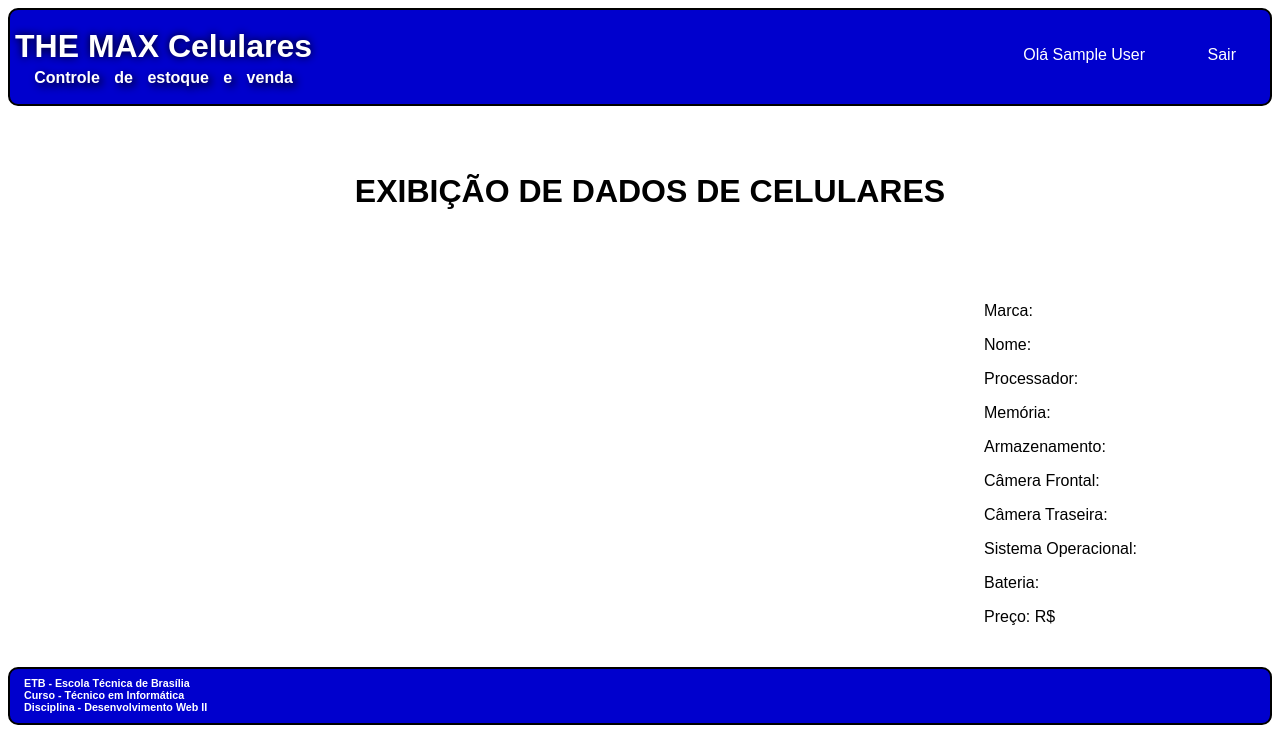
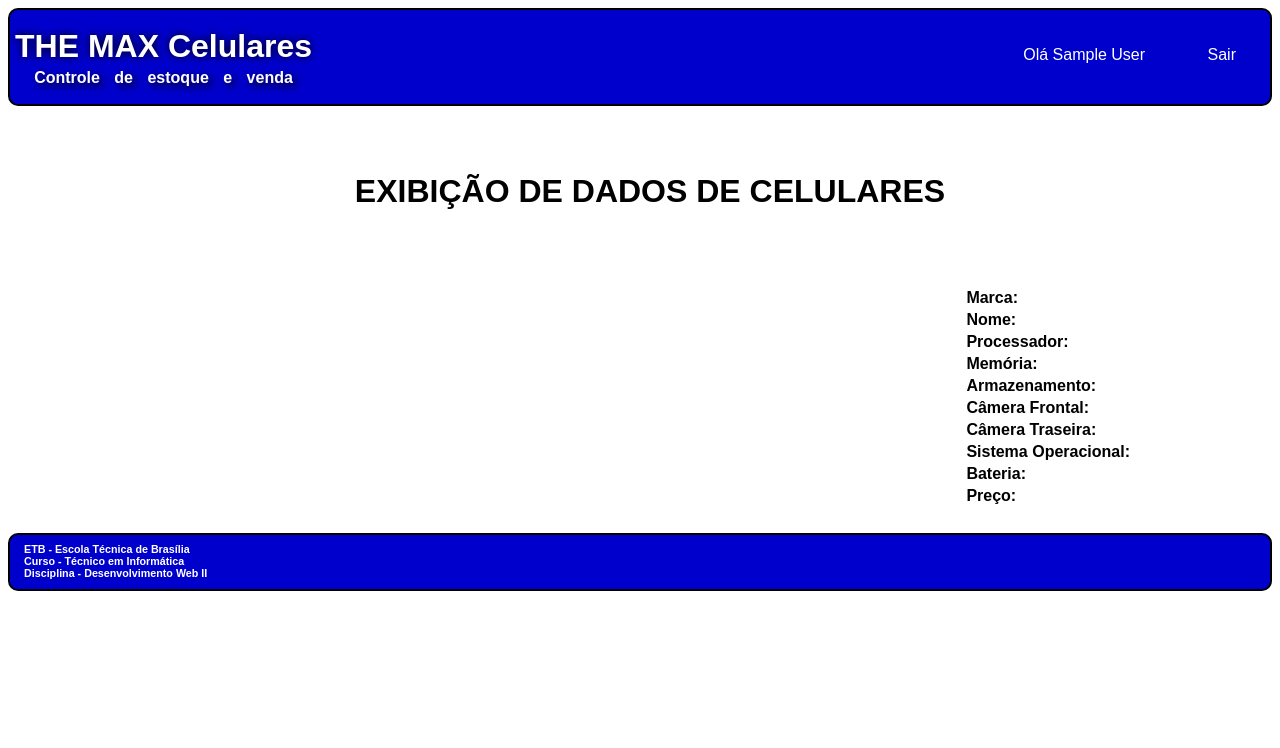
Before and after one commit to DaNzxx1/web, a PHP site: page /exibe_cel.php?codigo=1 in a window 1280 px wide. Shown: the top 748 px of the page. Run offline with PHP 8.4, Linux system fonts and the light colour scheme; the visitor is signed in with stand-in values (Sample User, id 1); data that the repository does not hold is empty.

Commit message:
Exibição de celulares
mudada para o padrão igual da exibe_fun feita pelo danilo

```diff
--- a/exibe_cel.php
+++ b/exibe_cel.php
@@ -6,7 +6,7 @@
     <head>
         <meta charset="utf-8" />
         <meta http-equiv="X-UA-Compatible" content="IE=edge">
-        <title>Home</title>
+        <title>Exibição do Celular</title>
         <meta name="viewport" content="width=device-width, initial-scale=1">
         <link rel="stylesheet" type="text/css" href="css/layout.css">
 		<link rel="stylesheet" type="text/css" href="css/menu.css">
@@ -46,19 +46,50 @@
 						$resultado_consulta = mysqli_query($conectar, $sql_consulta);
 
 						$registro = mysqli_fetch_row($resultado_consulta);
+                    ?>
 
-                        echo "<p> Marca: $registro[0] <p>";
-                        echo "<p> Nome: $registro[1] <p>";
-                        echo "<p> Processador: $registro[2] <p>";
-                        echo "<p> Memória: $registro[3] <p>";
-                        echo "<p> Armazenamento: $registro[4] <p>";
-                        echo "<p> Câmera Frontal: $registro[5] <p>";
-                        echo "<p> Câmera Traseira: $registro[6] <p>";
-                        echo "<p> Sistema Operacional: $registro[7] <p>";
-                        echo "<p> Bateria: $registro[8] <p>";
-                        echo "<p> Preço: R$ $registro[9] <p>";
-
-                    ?>
+					<table class="name">
+							<tr>
+								<td class="borda-direita"> <strong>Marca:</strong> </td>
+								<td> <?php echo $registro[0] ?> </td>
+							</tr>
+							<tr>
+								<td class="borda-direita"> <strong>Nome:</strong> </td>
+								<td> <?php echo $registro[1] ?> </td>
+							</tr>
+							<tr>
+								<td class="borda-direita"> <strong>Processador:</strong> </td>
+								<td> <?php echo $registro[2] ?> </td>
+							</tr>
+							<tr>
+								<td class="borda-direita"> <strong>Memória:</strong> </td>
+								<td> <?php echo $registro[3] ?> </td>
+							</tr>
+							<tr>
+								<td class="borda-direita"> <strong>Armazenamento:</strong> </td>
+								<td> <?php echo $registro[4] ?> </td>
+							</tr>
+							<tr>
+								<td class="borda-direita"> <strong> Câmera Frontal:</strong> </td>
+								<td> <?php echo $registro[5] ?> </td>
+							</tr>
+							<tr>
+								<td class="borda-direita"> <strong> Câmera Traseira:</strong> </td>
+								<td> <?php echo $registro[6] ?> </td>
+							</tr>
+							<tr>
+								<td class="borda-direita"> <strong> Sistema Operacional:</strong> </td>
+								<td> <?php echo $registro[7] ?> </td>
+							</tr>
+							<tr>
+								<td class="borda-direita"> <strong> Bateria:</strong> </td>
+								<td> <?php echo $registro[8] ?> </td>
+							</tr>
+							<tr>
+								<td class="borda-direita"> <strong> Preço:</strong> </td>
+								<td> <?php echo $registro[9] ?> </td>
+							</tr>
+						</table>
 
 				</div>
 			</div>
```
